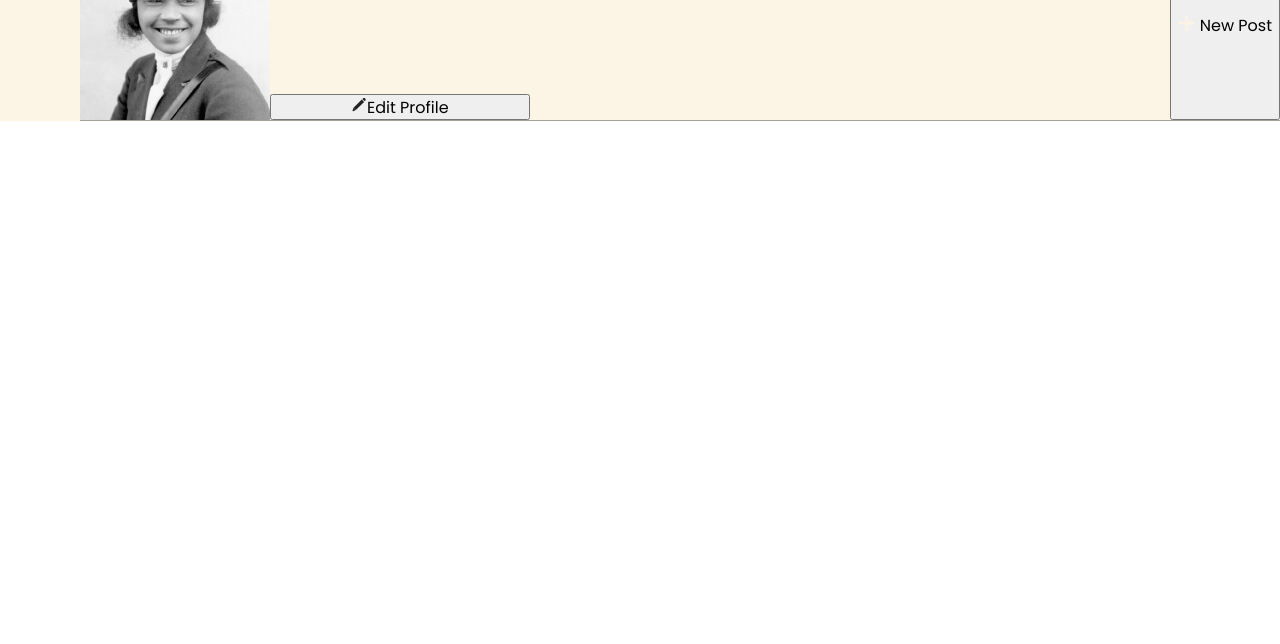
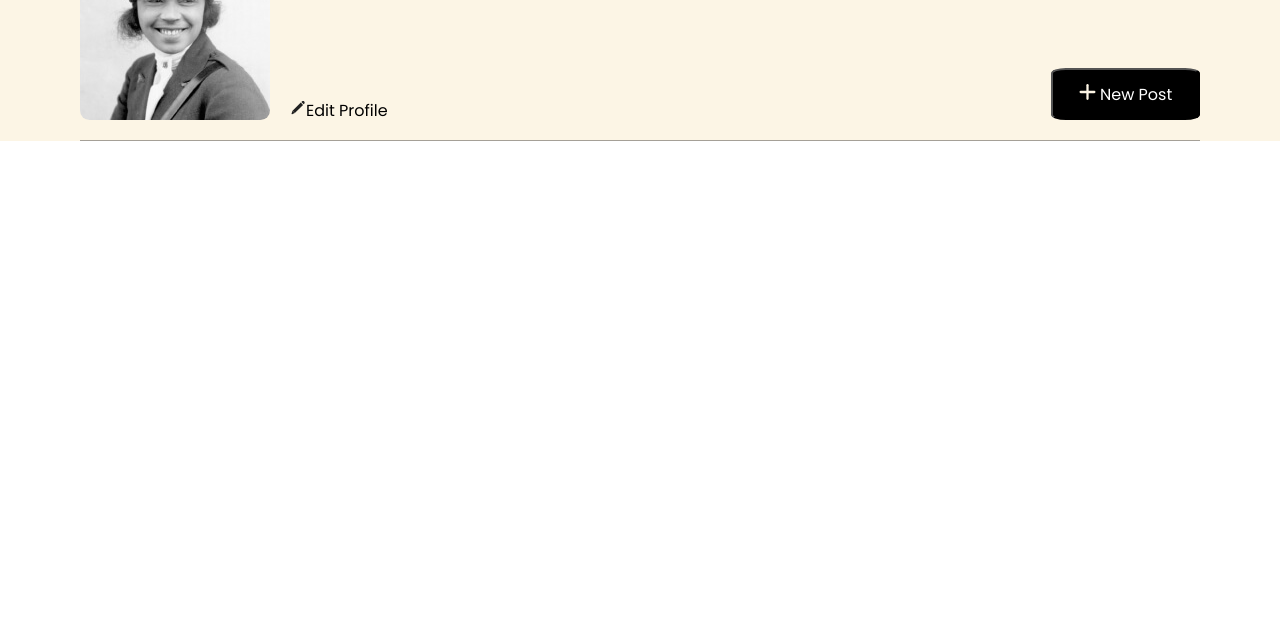
Before and after one commit to JC3721/se_project_spots, a plain HTML site: page index.html in a window 1280 px wide. Shown: the part 156-800 px from the top of the page. Drawn offline with Linux system fonts and the light colour scheme.

Commit message:
styled buttons

```diff
--- a/blocks/profile.css
+++ b/blocks/profile.css
@@ -1,7 +1,13 @@
 .profile {
   display: flex;
-  margin: 40px 0 20px 80px;
+  margin: 40px 80px 20px 80px;
   border-bottom: 1px solid rgba(33, 33, 33, 0.4);
+}
+
+.profile__avatar {
+  margin-right: 20px;
+  height: 190px;
+  border-radius: 5%;
 }
 
 .profile__name {
@@ -11,14 +17,31 @@
 .profile__description {
   margin: 12px 0 0;
 }
+
 .profile__column {
   display: flex;
   flex-direction: column;
+}
 
-  .profile__edit-button {
-    margin-top: auto;
-  }
+.profile__edit-button {
+  margin-top: auto;
+  -webkit-appearance: none;
+  -moz-appearance: none;
+  appearance: none; /* removes default button styles */
+  border: none; /* removes any remaining border */
+  background: none; /* removes background color */
+  padding: 0;
+  text-align: left;
+  padding-bottom: 20px;
 }
+
 .profile__add-button {
   margin-left: auto;
+  color: white;
+  background-color: black;
+  margin-bottom: 20px;
+  margin-top: 138px;
+  width: 149px;
+  height: 52px;
+  border-radius: 10%;
 }
```
